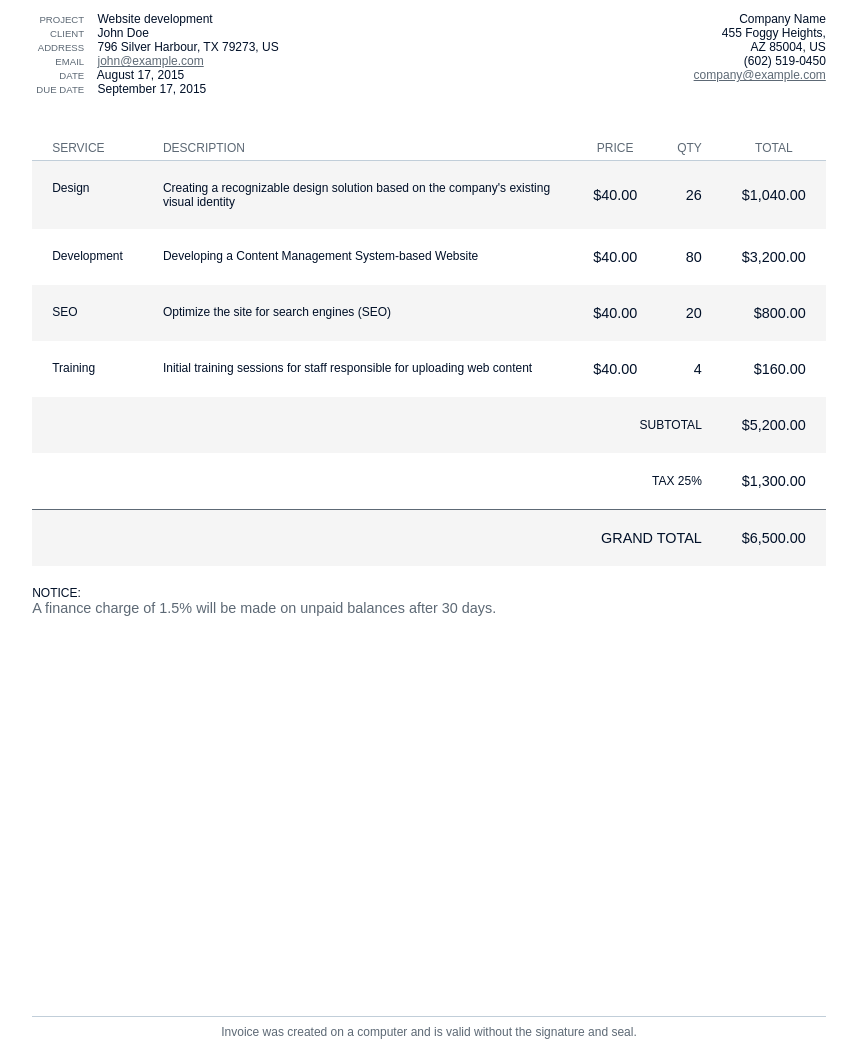
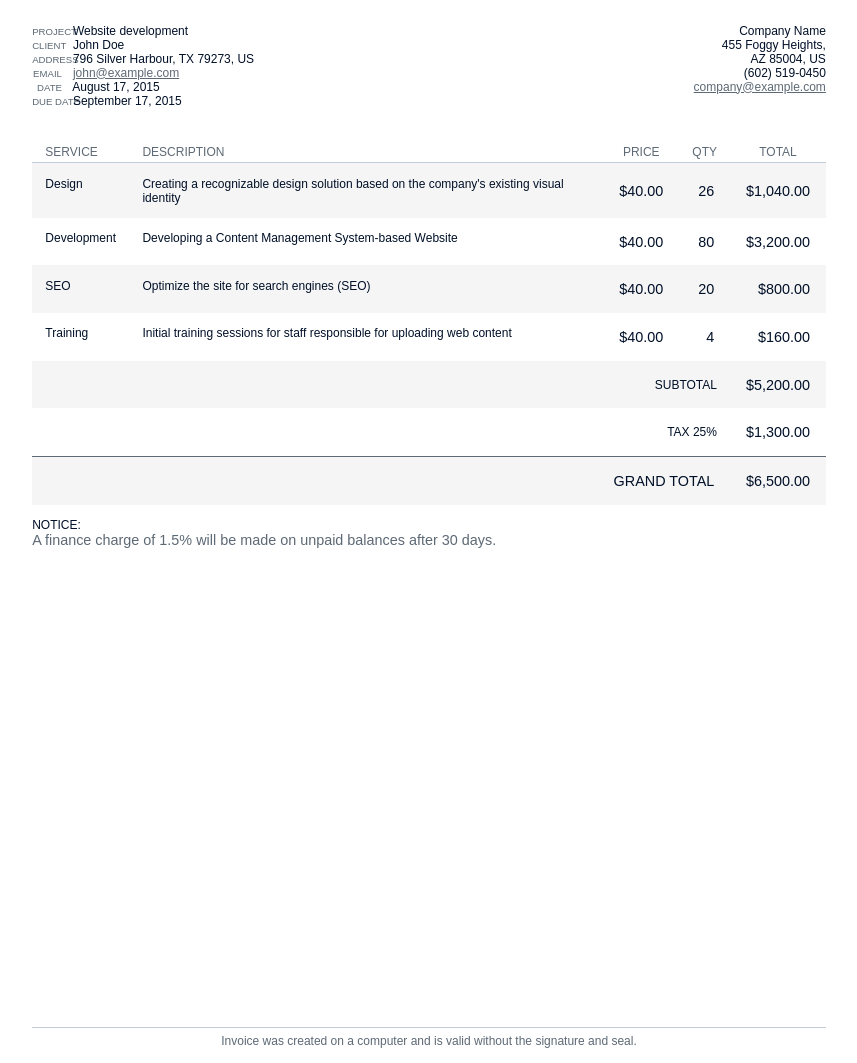
Before and after one commit to naprirfan/expense_manager, a website: page views/report_template.ejs.html in a window 1280 px wide. Shown: the part 60-1123 px from the top of the page, without its empty margins (211-1068 px from the left). Drawn offline with Linux system fonts and the light colour scheme.

Commit message:
modify css

```diff
--- a/views/report_template.ejs.html
+++ b/views/report_template.ejs.html
@@ -28,8 +28,8 @@
       }
 
       header {
-        padding: 10px 0;
-        margin-bottom: 30px;
+        padding: .8em 0;
+        margin-bottom: 2em;
       }
 
       h1 {
@@ -40,7 +40,7 @@
         line-height: 1.4em;
         font-weight: normal;
         text-align: center;
-        margin: 0 0 20px 0;
+        margin: 0 0 1.1em 0;
         background: url(dimension.png);
       }
 
@@ -51,8 +51,8 @@
       #project span {
         color: #5D6975;
         text-align: right;
-        width: 52px;
-        margin-right: 10px;
+        width: 3.1em;
+        margin-right: .8em;
         display: inline-block;
         font-size: 0.8em;
       }
@@ -71,7 +71,7 @@
         width: 100%;
         border-collapse: collapse;
         border-spacing: 0;
-        margin-bottom: 20px;
+        margin-bottom: 1.1em;
       }
 
       table tr:nth-child(2n-1) td {
@@ -84,7 +84,7 @@
       }
 
       table th {
-        padding: 5px 20px;
+        padding: .3em 1.1em;
         color: #5D6975;
         border-bottom: 1px solid #C1CED9;
         white-space: nowrap;
@@ -97,7 +97,7 @@
       }
 
       table td {
-        padding: 20px;
+        padding: 1.1em;
         text-align: right;
       }
 
@@ -124,11 +124,11 @@
       footer {
         color: #5D6975;
         width: 100%;
-        height: 30px;
+        height: 1.9em;
         position: absolute;
         bottom: 0;
         border-top: 1px solid #C1CED9;
-        padding: 8px 0;
+        padding: .5em 0;
         text-align: center;
       }
     </style>
```
